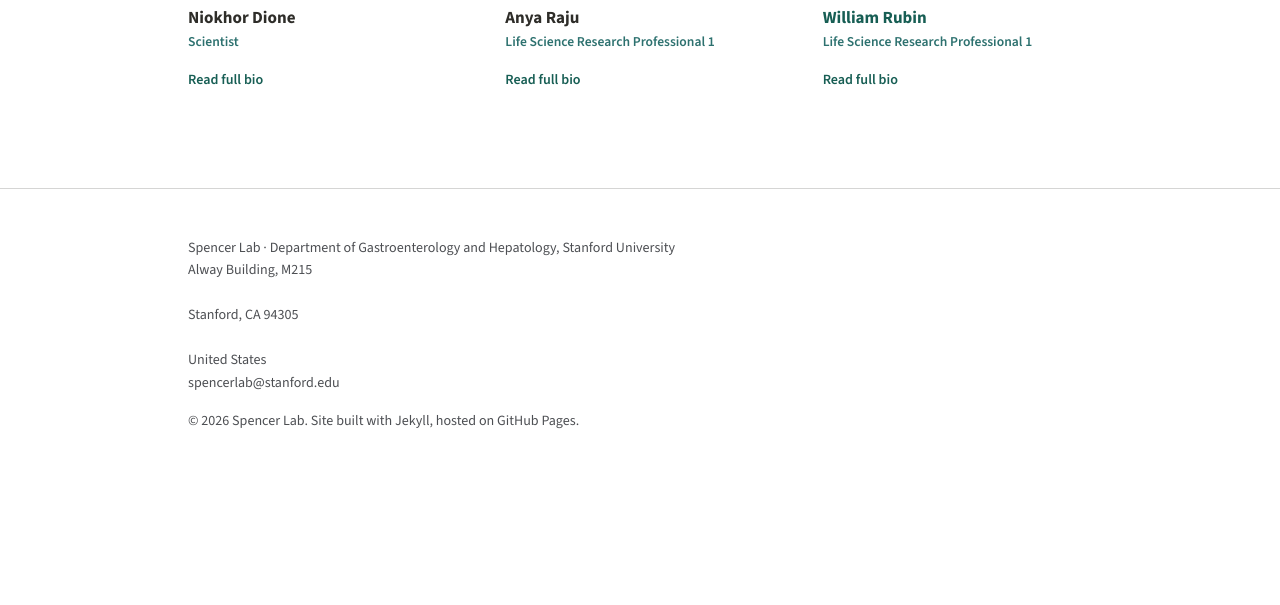
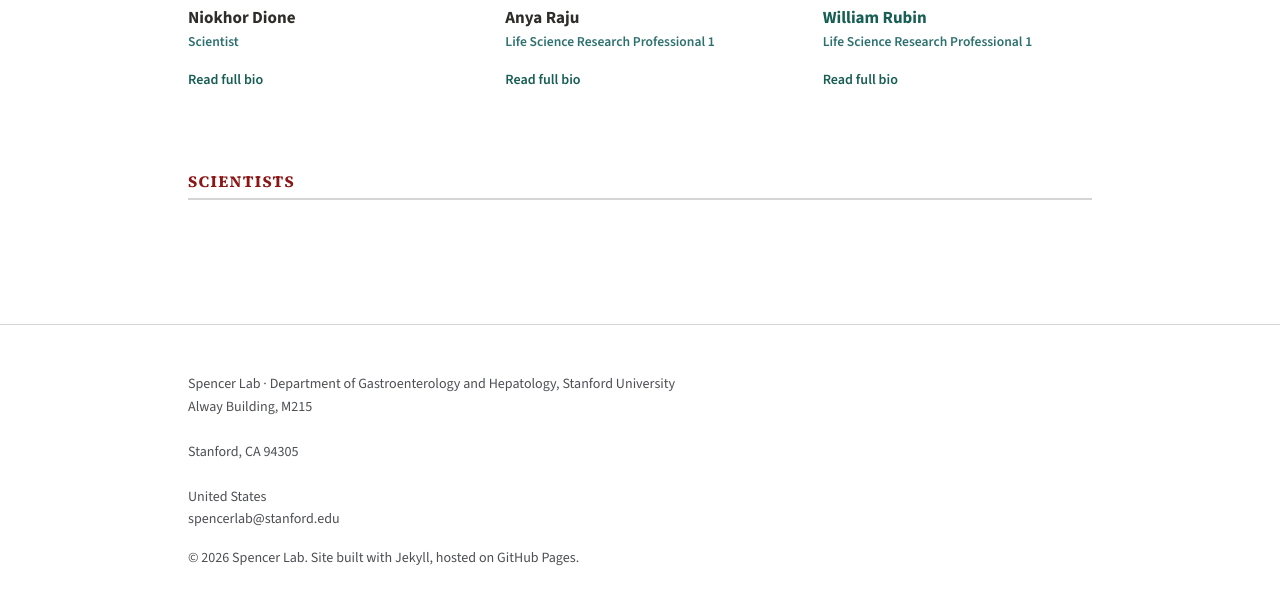
Before and after one commit to gargollo/spencer_lab, a Jekyll site: the page built from people/index.html, in a window 1280 px wide and 900 px high, scrolled down 2578 px, cut to the strip 267-872 px from the top of the window. Built offline with Jekyll 4.4.1, drawn with Linux system fonts in a browser that asks for light colours; before the commit the page ends 3342 px from its top, so only the background shows below that.

Commit message:
Update people.yml

```diff
--- a/_data/people.yml
+++ b/_data/people.yml
@@ -184,6 +184,7 @@
         <a href="mailto:wrubin@stanford.edu">wrubin@stanford.edu</a>
       link: "wrubin@stanford.edu"
 
+- section: "Scientists"
 
  #- name: "First Last"
      # role: "Clinical Team"
```
